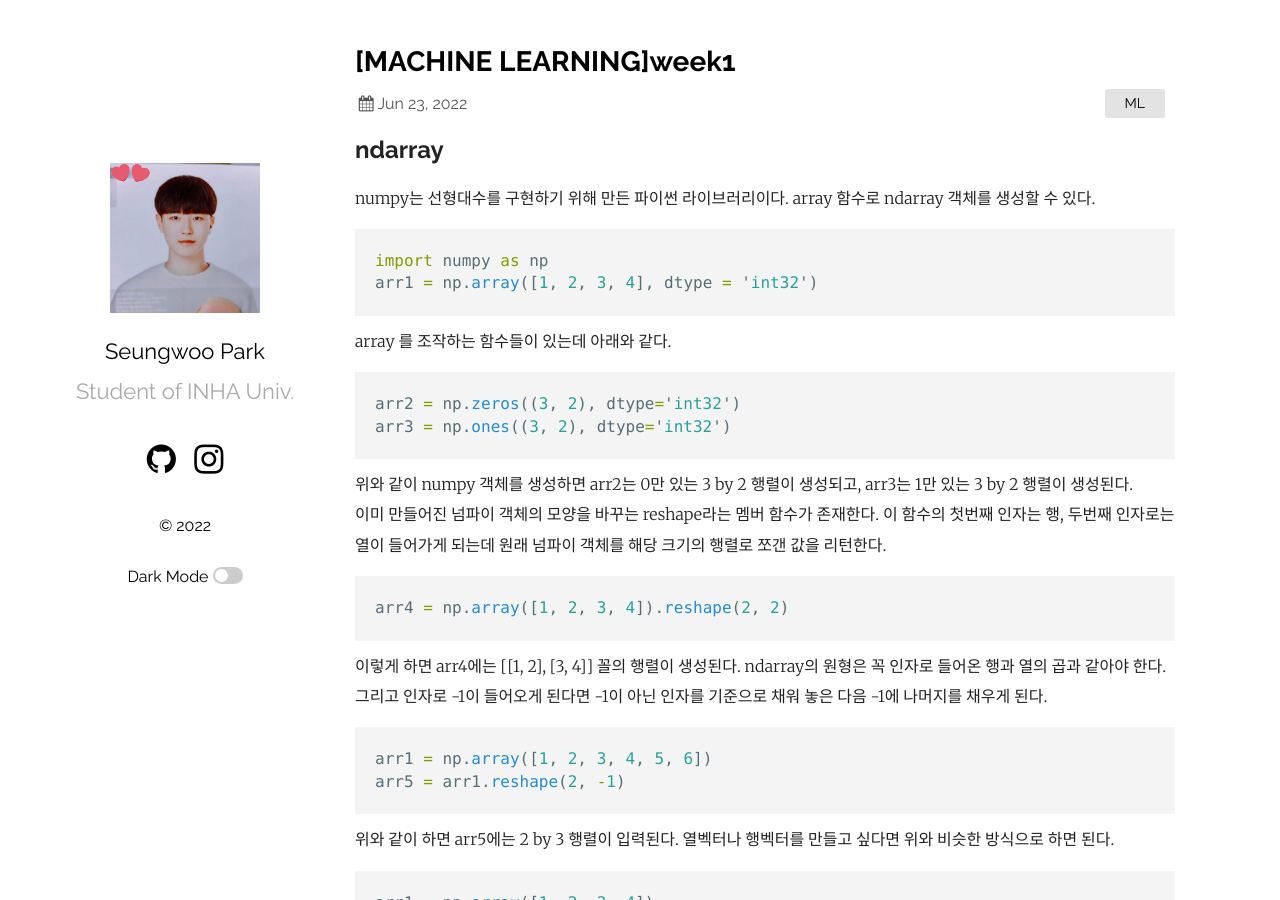
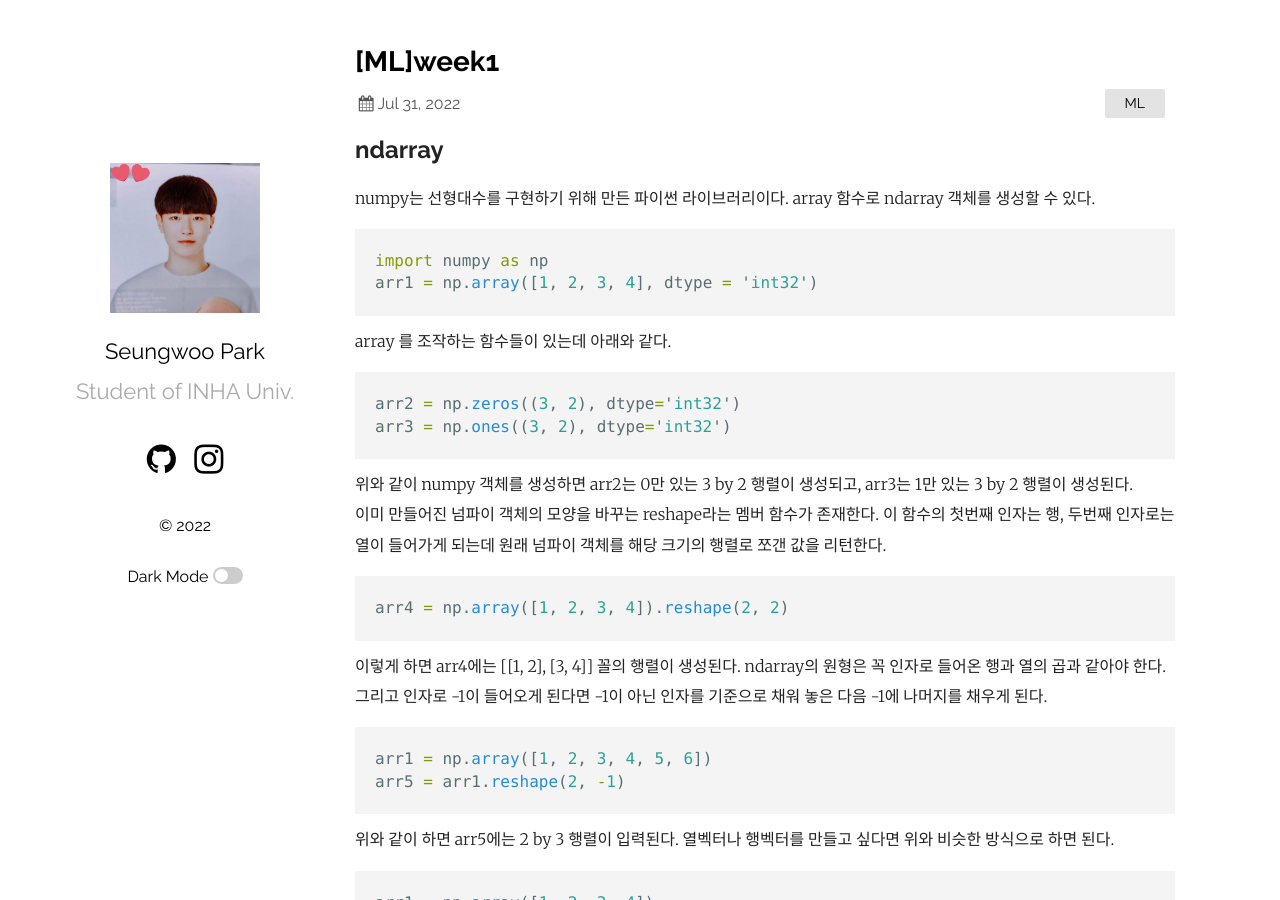
Before and after one commit to cieabora/cieabora.github.io, a Jekyll site: the page built from _posts/2022-07-31-ml_study_week1.markdown, in a window 1280 px wide and 900 px high. Built offline with Jekyll 4.4.1, drawn with Linux system fonts in a browser that asks for light colours.

Commit message:
ml week1 modify

```diff
--- a/_posts/2022-07-31-ml_study_week1.markdown
+++ b/_posts/2022-07-31-ml_study_week1.markdown
@@ -1,7 +1,7 @@
 ---
 layout: post
-title: "[MACHINE LEARNING]week1"
-date: 2022-06-23 14:29
+title: "[ML]week1"
+date: 2022-07-31 23:40
 categories: ML
 ---
 <h2>ndarray</h2>
```
Also changed, not shown: 3 other files.
